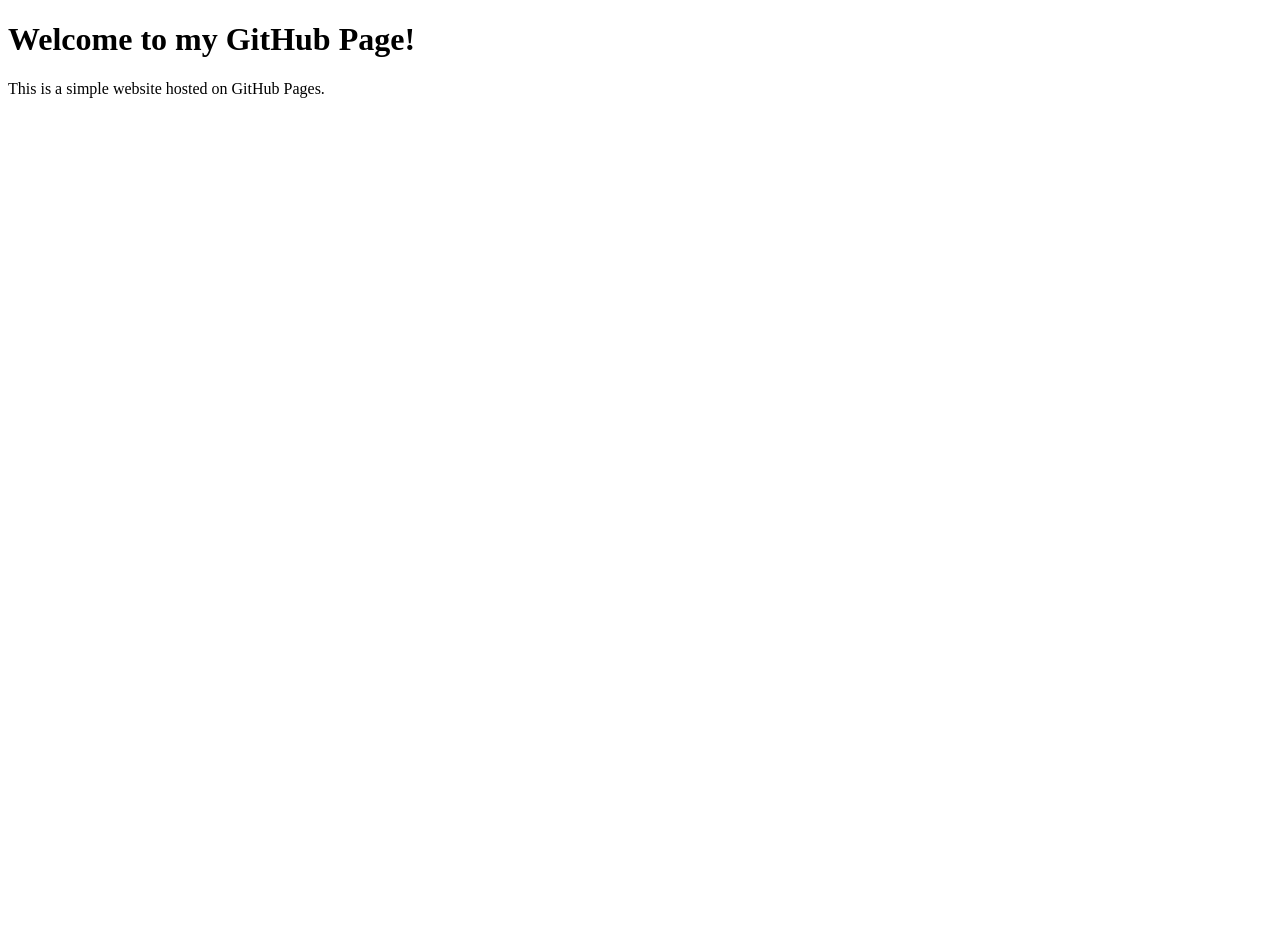
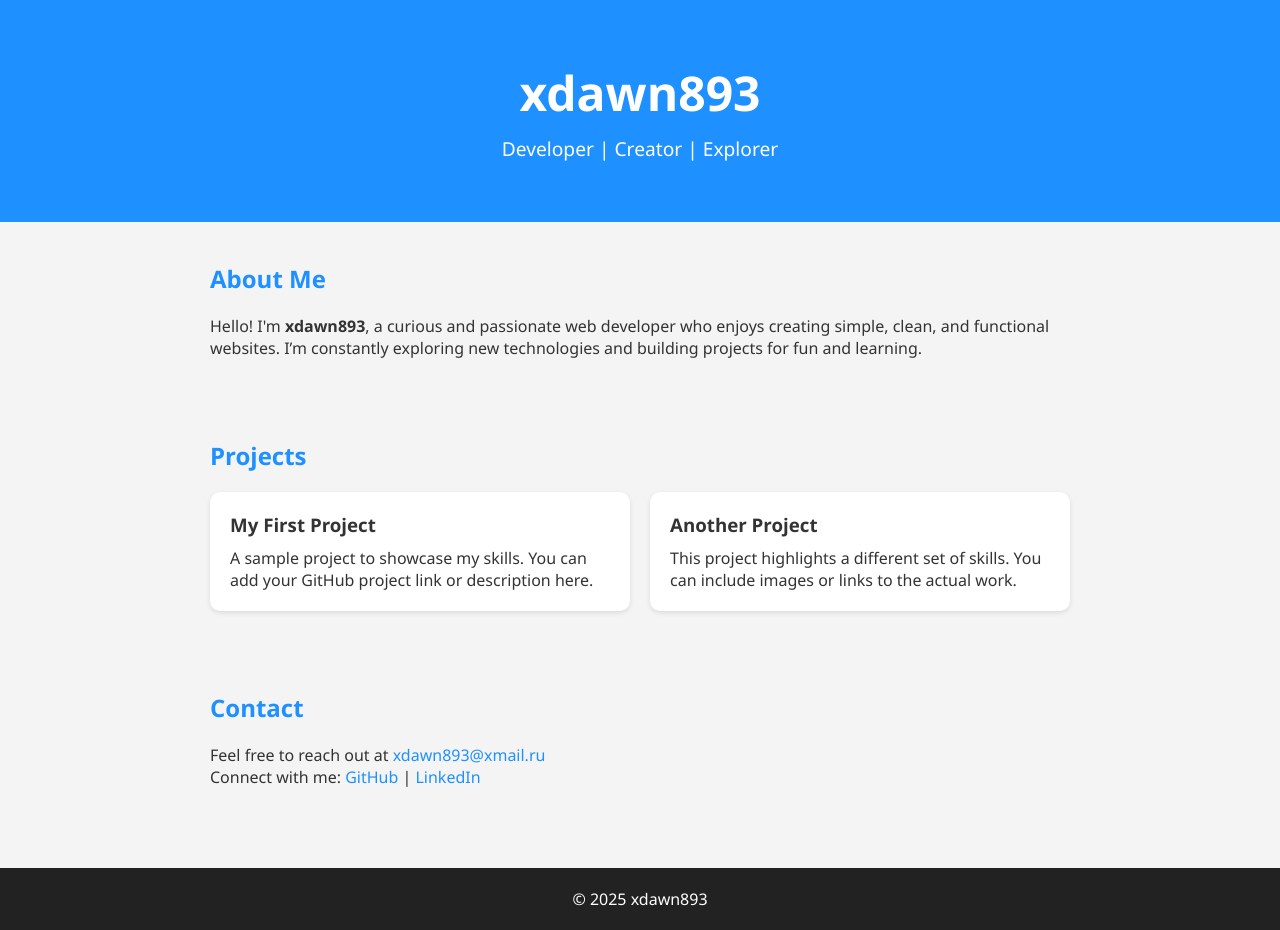
Before and after one commit to dawnX893/-, a plain HTML site: page index.html in a window 1280 px wide. Before the commit the page ends 800 px from the top, so only its background shows below. Drawn offline with Linux system fonts and the light colour scheme.

Commit message:
Update index.html

```diff
--- a/index.html
+++ b/index.html
@@ -1,10 +1,76 @@
 <!DOCTYPE html>
-<html>
+<html lang="en">
 <head>
-  <title>My GitHub Page</title>
+  <meta charset="UTF-8" />
+  <meta name="viewport" content="width=device-width, initial-scale=1.0" />
+  <title>xdawn893 | Portfolio</title>
+  <style>
+    * { margin: 0; padding: 0; box-sizing: border-box; }
+    body { font-family: 'Segoe UI', sans-serif; background: #f4f4f4; color: #333; }
+    header { background: #1e90ff; color: white; padding: 60px 20px; text-align: center; }
+    header h1 { font-size: 3em; }
+    header p { font-size: 1.2em; margin-top: 10px; }
+    section { padding: 40px 20px; max-width: 900px; margin: auto; }
+    h2 { margin-bottom: 20px; color: #1e90ff; }
+    .projects { display: grid; grid-template-columns: repeat(auto-fit, minmax(250px, 1fr)); gap: 20px; }
+    .card {
+      background: white;
+      padding: 20px;
+      border-radius: 10px;
+      box-shadow: 0 2px 5px rgba(0,0,0,0.1);
+    }
+    .card h3 { margin-bottom: 10px; }
+    footer {
+      background: #222;
+      color: white;
+      text-align: center;
+      padding: 20px;
+      margin-top: 40px;
+    }
+    a {
+      color: #1e90ff;
+      text-decoration: none;
+    }
+  </style>
 </head>
 <body>
-  <h1>Welcome to my GitHub Page!</h1>
-  <p>This is a simple website hosted on GitHub Pages.</p>
+
+  <header>
+    <h1>xdawn893</h1>
+    <p>Developer | Creator | Explorer</p>
+  </header>
+
+  <section>
+    <h2>About Me</h2>
+    <p>Hello! I'm <strong>xdawn893</strong>, a curious and passionate web developer who enjoys creating simple, clean, and functional websites. I’m constantly exploring new technologies and building projects for fun and learning.</p>
+  </section>
+
+  <section>
+    <h2>Projects</h2>
+    <div class="projects">
+      <div class="card">
+        <h3>My First Project</h3>
+        <p>A sample project to showcase my skills. You can add your GitHub project link or description here.</p>
+      </div>
+      <div class="card">
+        <h3>Another Project</h3>
+        <p>This project highlights a different set of skills. You can include images or links to the actual work.</p>
+      </div>
+    </div>
+  </section>
+
+  <section>
+    <h2>Contact</h2>
+    <p>Feel free to reach out at <a href="mailto:xdawn893@xmail.ru">xdawn893@xmail.ru</a></p>
+    <p>Connect with me:
+      <a href="https://github.com/xdawn893">GitHub</a> |
+      <a href="#">LinkedIn</a> <!-- Pwede mong palitan ito kung may LinkedIn ka -->
+    </p>
+  </section>
+
+  <footer>
+    <p>© 2025 xdawn893</p>
+  </footer>
+
 </body>
 </html>
```
